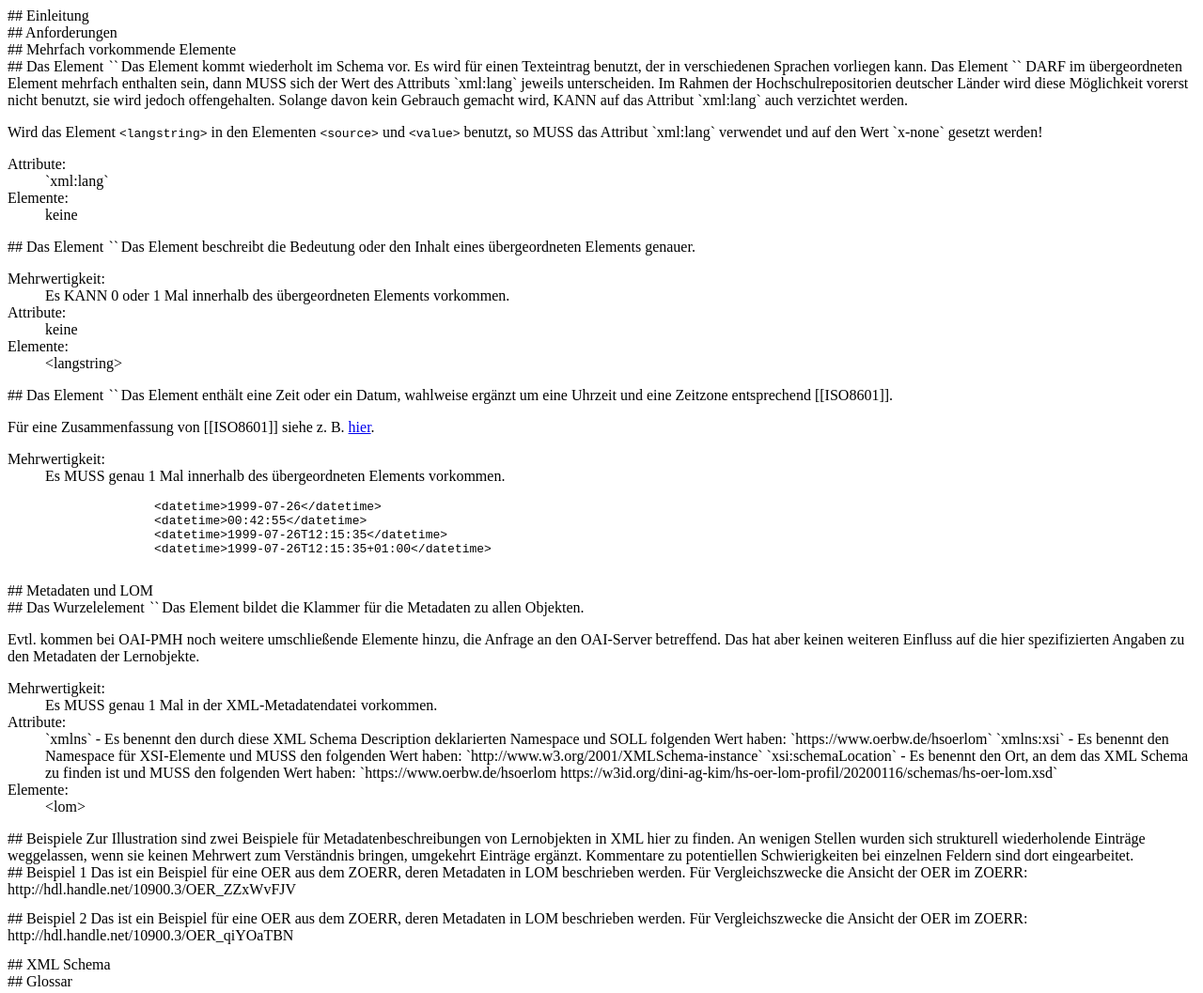
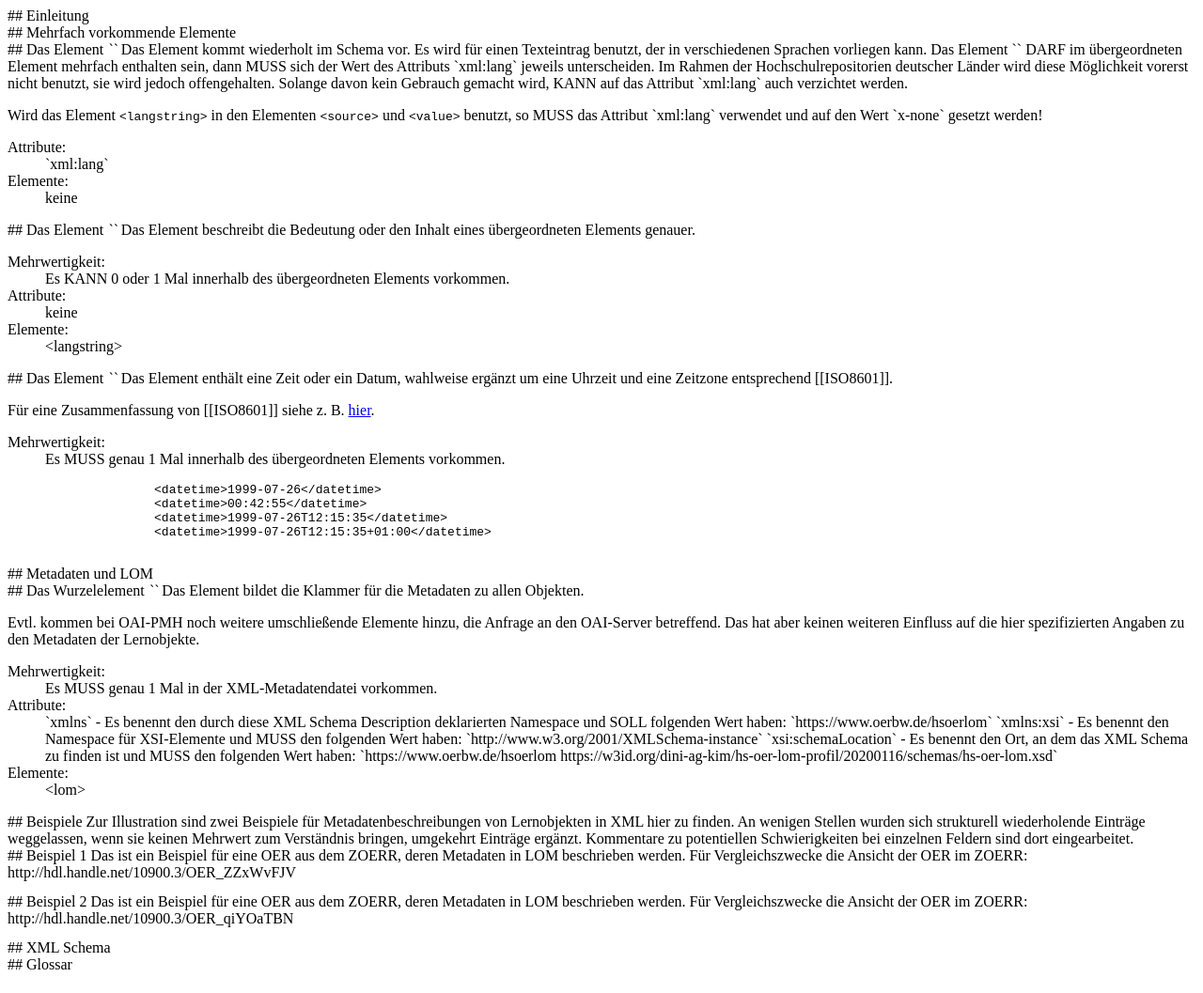
Before and after one commit to dini-ag-kim/hs-oer-lom-profil, a plain HTML site: page 20200116/index.html in a window 1280 px wide. Shown: the whole page at 94% size. Drawn offline with Linux system fonts and the light colour scheme.

Commit message:
Fix indentation

```diff
--- a/20200116/index.html
+++ b/20200116/index.html
@@ -35,11 +35,7 @@
 
         </section>
 
-        <section id="conformance">
-
-            ## Anforderungen
-
-        </section>
+        <section id="conformance"></section>
 
         <section id="generic-elements">
 
```
Also changed, not shown: 1 other file.
